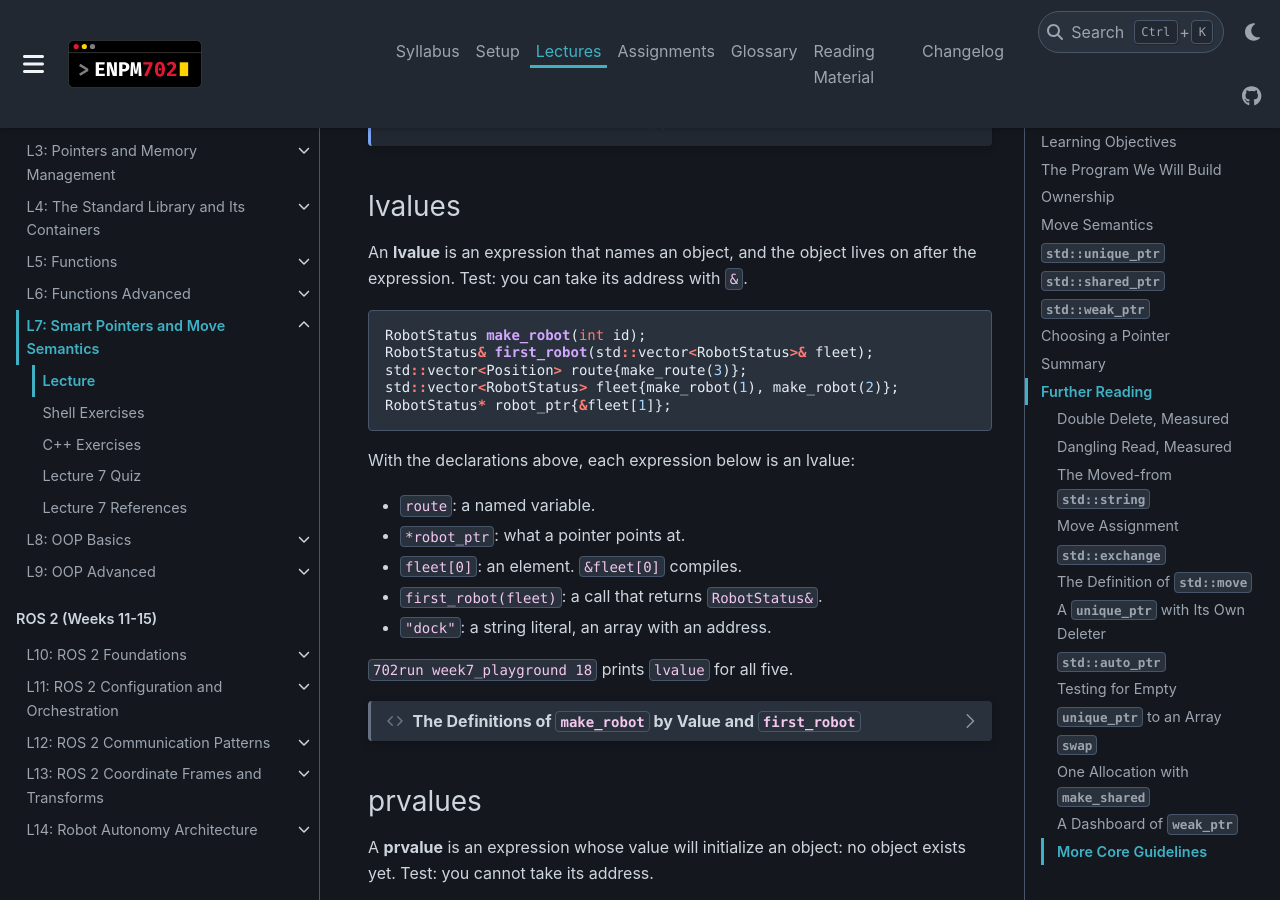
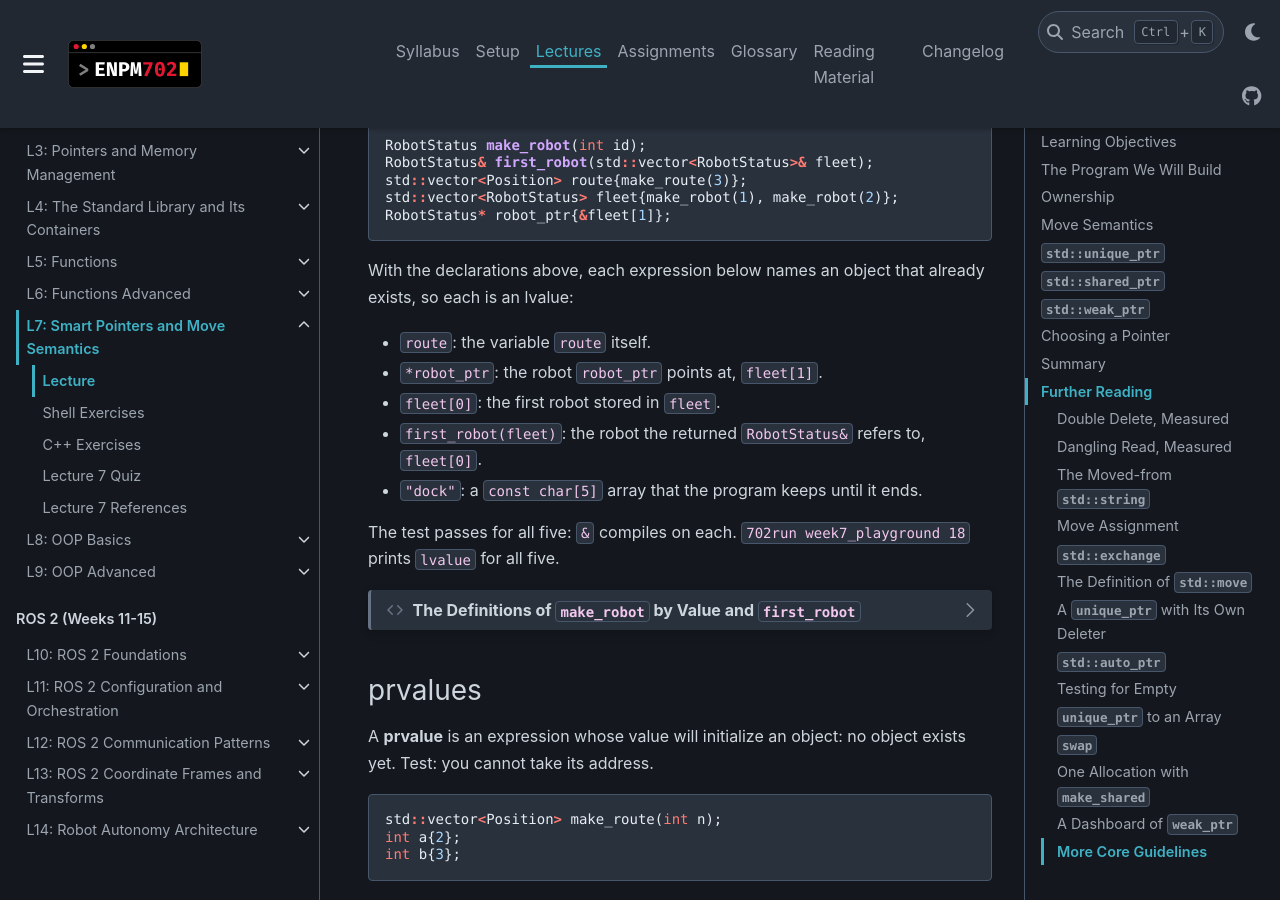
Before and after one commit to zeidk/enpm702-fall-2026-docs, a Sphinx documentation site: the page built from docs/source/lectures/lecture7/l7_lecture.rst, in a window 1280 px wide and 900 px high, scrolled down 8561 px. Built offline with Sphinx 7.4.7 and the PyData theme 0.15.4, drawn with Linux system fonts in a browser that asks for light colours.

Commit message:
Lecture 7: bigger figure text, control block in the cycle figure, lvalues explained

```diff
--- a/docs/source/lectures/lecture7/l7_lecture.rst
+++ b/docs/source/lectures/lecture7/l7_lecture.rst
@@ -374,15 +374,15 @@ An **lvalue** is an expression that names an object, and the object lives on aft
    std::vector<RobotStatus> fleet{make_robot(1), make_robot(2)};
    RobotStatus* robot_ptr{&fleet[1]};
 
-With the declarations above, each expression below is an lvalue:
-
-- ``route``: a named variable.
-- ``*robot_ptr``: what a pointer points at.
-- ``fleet[0]``: an element. ``&fleet[0]`` compiles.
-- ``first_robot(fleet)``: a call that returns ``RobotStatus&``.
-- ``"dock"``: a string literal, an array with an address.
-
-``702run week7_playground 18`` prints ``lvalue`` for all five.
+With the declarations above, each expression below names an object that already exists, so each is an lvalue:
+
+- ``route``: the variable ``route`` itself.
+- ``*robot_ptr``: the robot ``robot_ptr`` points at, ``fleet[1]``.
+- ``fleet[0]``: the first robot stored in ``fleet``.
+- ``first_robot(fleet)``: the robot the returned ``RobotStatus&`` refers to, ``fleet[0]``.
+- ``"dock"``: a ``const char[5]`` array that the program keeps until it ends.
+
+The test passes for all five: ``&`` compiles on each. ``702run week7_playground 18`` prints ``lvalue`` for all five.
 
 .. dropdown:: The Definitions of ``make_robot`` by Value and ``first_robot``
    :icon: code
@@ -1203,7 +1203,7 @@ A Cycle
    b->partner = a;  // b owns a
 
 .. figure:: /_static/images/l7/cycle.png
-   :alt: Two panels separated by a thin line, tagged 1 and 2. In each, two red boxes with a heap icon, robot 1 and robot 2, side by side, each with three rows: use_count, status, and partner. A green arrow runs from the partner row of robot 1 straight across to robot 2, and another from the bottom of robot 2, under both boxes, up into robot 1. Panel 1: two small blue boxes with a stack icon and the word Stack, named a and b, above the robots, with green arrows down to robot 1 and robot 2; both robots read use_count: 2. Panel 2: no stack boxes; both robots read use_count: 1.
+   :alt: Two panels separated by a thin line, tagged 1 and 2. In each, two red boxes with a heap icon, robot 1 and robot 2, side by side. Each box is one allocation: at the top a dashed part labeled control block that holds use_count, then two rows, status and partner. A green arrow runs from the partner row of robot 1 straight across to robot 2, and another from the bottom of robot 2, under both boxes, up into robot 1. Panel 1: two small blue boxes with a stack icon and the word Stack, named a and b, above the robots, with green arrows down to robot 1 and robot 2; both control blocks read use_count: 2. Panel 2: no stack boxes; both control blocks read use_count: 1.
    :align: center
    :width: 100%
 
```
Also changed, not shown: docs/source/_static/images/l7/cycle.png, docs/source/_static/images/l7/shared_ptr_memory.png, docs/source/_static/images/l7/unique_ptr_memory.png, docs/source/_static/images/l7/vector_copy.png, docs/source/_static/images/l7/vector_move.png.
